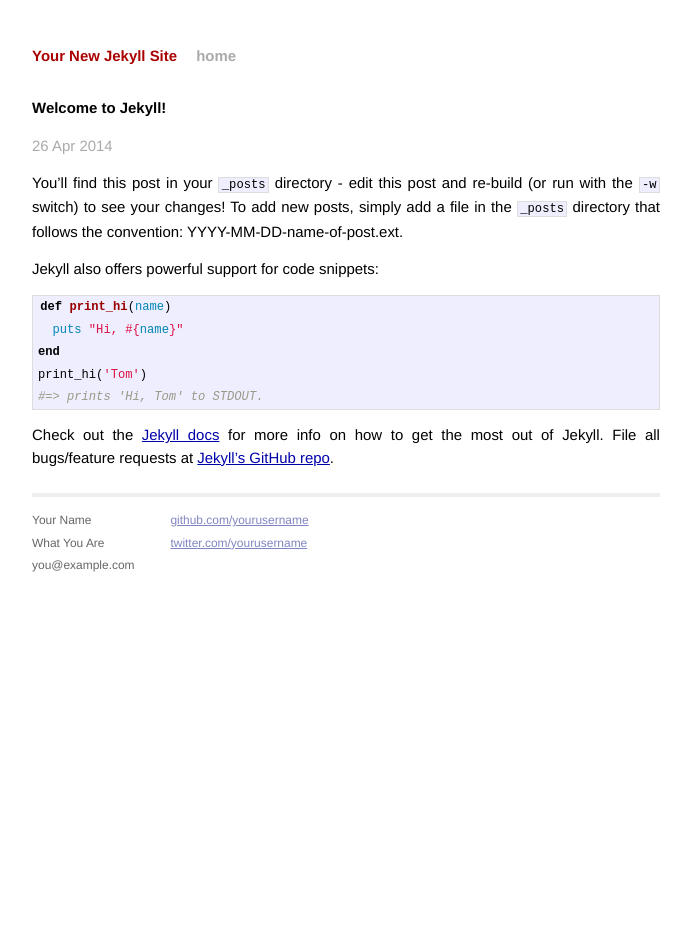
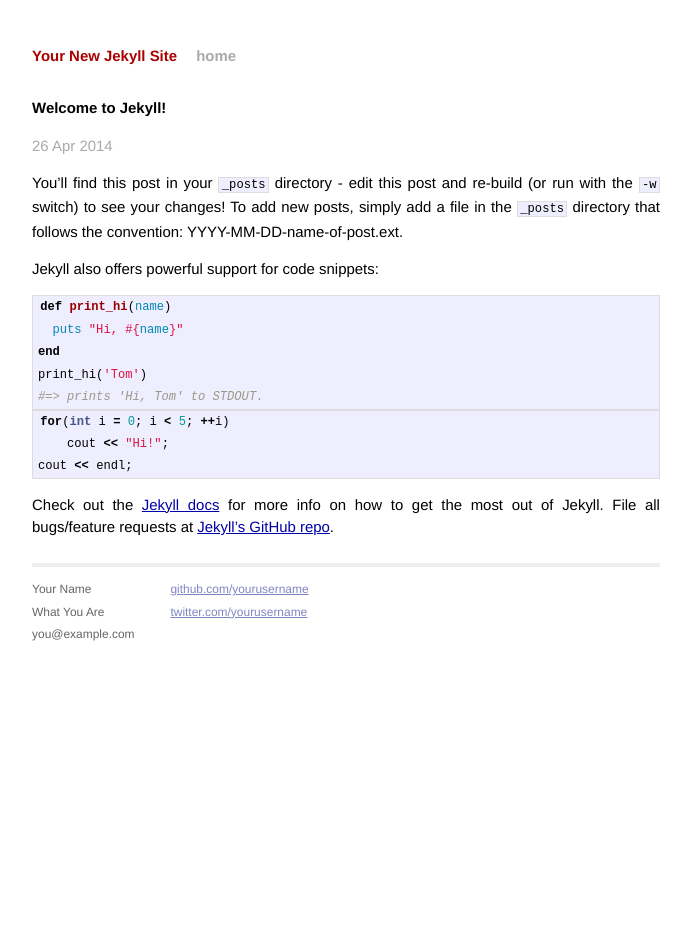
Before and after one commit to afeinland/afeinland.github.io, a Jekyll site: the page built from _posts/2014-04-26-welcome-to-jekyll.markdown, in a window 1280 px wide. Shown: the whole page, without its empty margins (294-985 px from the left). Built offline with Jekyll 4.4.1, drawn with Linux system fonts in a browser that asks for light colours; Markdown is read by kramdown in place of the engine named in the settings.

Commit message:
tracking info

```diff
--- a/_layouts/default.html
+++ b/_layouts/default.html
@@ -40,5 +40,15 @@
           </div>
         </div>
 
+        <script>
+          (function(i,s,o,g,r,a,m){i['GoogleAnalyticsObject']=r;i[r]=i[r]||function(){
+          (i[r].q=i[r].q||[]).push(arguments)},i[r].l=1*new Date();a=s.createElement(o),
+          m=s.getElementsByTagName(o)[0];a.async=1;a.src=g;m.parentNode.insertBefore(a,m)
+          })(window,document,'script','//www.google-analytics.com/analytics.js','ga');
+
+          ga('create', 'UA-49502276-1', 'afeinland.github.io');
+          ga('send', 'pageview');
+
+        </script>
     </body>
 </html>
--- a/_posts/2014-04-26-welcome-to-jekyll.markdown
+++ b/_posts/2014-04-26-welcome-to-jekyll.markdown
@@ -18,6 +18,13 @@
 #=> prints 'Hi, Tom' to STDOUT.
 {% endhighlight %}
 
+
+{% highlight c++ %}
+for(int i = 0; i < 5; ++i)
+    cout << "Hi!";
+cout << endl;
+{% endhighlight %}
+
 Check out the [Jekyll docs][jekyll] for more info on how to get the most out of Jekyll. File all bugs/feature requests at [Jekyll's GitHub repo][jekyll-gh].
 
 [jekyll-gh]: https://github.com/mojombo/jekyll
```
